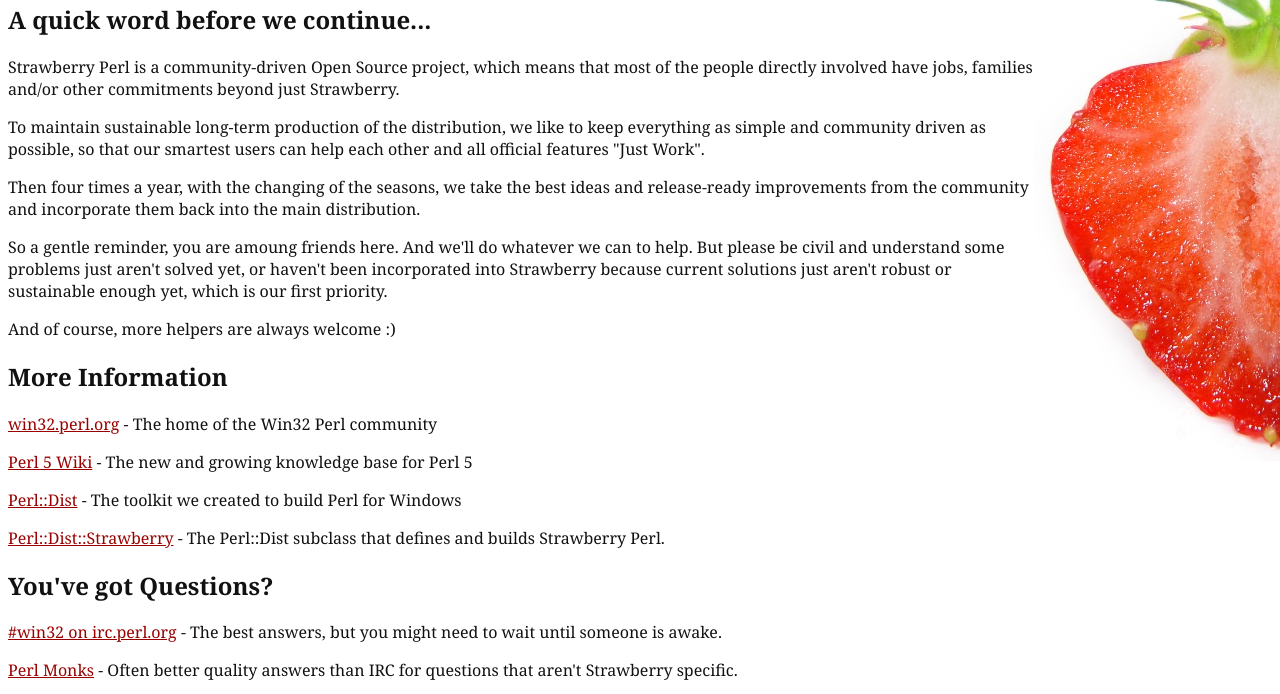
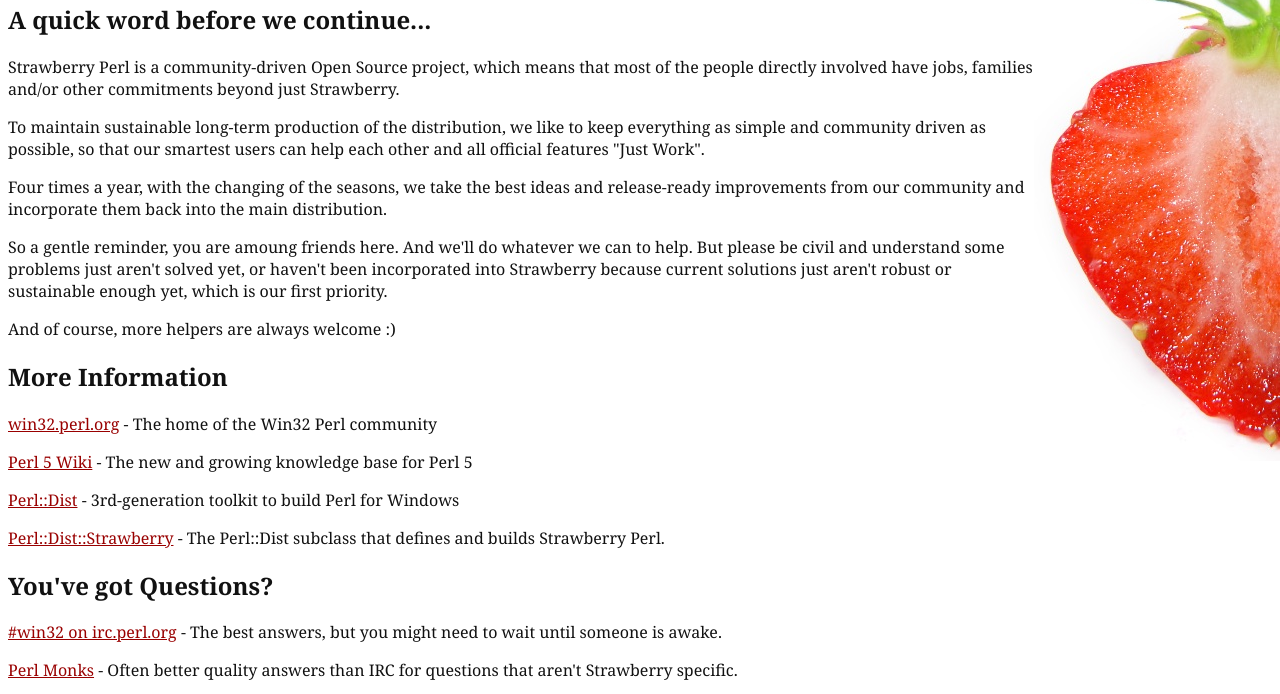
Before and after one commit to StrawberryPerl/strawberryperl.com, a plain HTML site: page support.html in a window 1280 px wide. Shown: the part 85-779 px from the top of the page. Drawn offline with Linux system fonts and the light colour scheme.

Commit message:
Tweaking the support page

```diff
--- a/support.html
+++ b/support.html
@@ -19,13 +19,13 @@
     <td><h2>A quick word before we continue... </h2>
       <p>Strawberry Perl is a community-driven Open Source project, which means that most of the people directly involved have jobs, families and/or other commitments beyond just Strawberry. </p>
       <p>To maintain sustainable long-term production of the distribution, we like to keep everything as simple and community driven as possible, so that our smartest users can help each other and all official features &quot;Just Work&quot;. </p>
-      <p>Then four times a year, with the changing of the seasons, we take the best ideas and release-ready improvements from the community and incorporate them back into the main distribution.</p>
+      <p>Four times a year, with the changing of the seasons, we take the best ideas and release-ready improvements from our community and incorporate them back into the main distribution.</p>
       <p>So a gentle reminder, you are amoung friends here. And we'll do whatever we can to help. But please be civil and understand some problems just aren't solved yet, or haven't been incorporated into Strawberry because current solutions just aren't robust or sustainable enough yet, which is our first priority.</p>
-      <p>And of course, more helpers are always welcome :) </p>
+      <p>And of course, more helpers are always welcome :)</p>
       <h2>More Information</h2>
       <p><a href="http://win32.perl.org/">win32.perl.org</a> - The home of the Win32 Perl community </p>
       <p><a href="http://www.perlfoundation.org/perl5/index.cgi">Perl 5 Wiki</a> - The new and growing knowledge base for Perl 5</p>
-      <p><a href="http://search.cpan.org/perldoc?Perl::Dist">Perl::Dist</a> - The toolkit we created to build Perl for Windows</p>
+      <p><a href="http://search.cpan.org/perldoc?Perl::Dist">Perl::Dist</a> - 3rd-generation toolkit to build Perl for Windows      </p>
       <p><a href="http://search.cpan.org/perldoc?Perl::Dist::Strawberry">Perl::Dist::Strawberry</a> - The Perl::Dist subclass that defines and builds Strawberry Perl.</p>
       <h2>You've got Questions? </h2>
       <p><a href="irc://irc.perl.org/win32">#win32 on irc.perl.org</a> - The best answers, but you might need to wait until someone is awake.</p>
@@ -36,7 +36,7 @@
       <p>You can find the link on the <a href="http://search.cpan.org/">http://search.cpan.org/</a> page for that module.  </p>
       <p>If you have a problem with the packaging of Strawberry, or anything broken out the box, please file a bug report (with as much details as possible) on the RT page linked from the <a href="http://search.cpan.org/perldoc?Perl::Dist::Strawberry">Perl::Dist::Strawberry</a> page.</p>
       <h2>Throwing Money at Your Problem</h2>
-      <p>In situations where you simply <strong>MUST</strong> have commercial support for operations or policy reasons (you know who you are) Strawberry may not be your best option. While their ActivePerl distribution may not have CPAN support out the box, <a href="http://activestate.com/">ActiveState</a> does offers support on commercial terms and can be modified to do most things that Strawberry can, albeit with some effort.</p>
+      <p>In situations where you simply <strong>MUST</strong> have commercial support for operations or policy reasons (you know who you are) Strawberry may not be your best option. While their ActivePerl distribution may not have CPAN support out the box, <a href="http://activestate.com/">ActiveState</a> does offers support on commercial terms and can be modified to do most things that Strawberry can, albeit sometimes with some effort.</p>
       <p>This may change in future, but remains true for the present.</p>
       <p>If the fact that Strawberry isn't released by a company worries you, remember that 100,000+ people and companies trust our releases, including Larry Wall and most of the top CPAN authors.</p>
       <p>&nbsp;</p>
```
